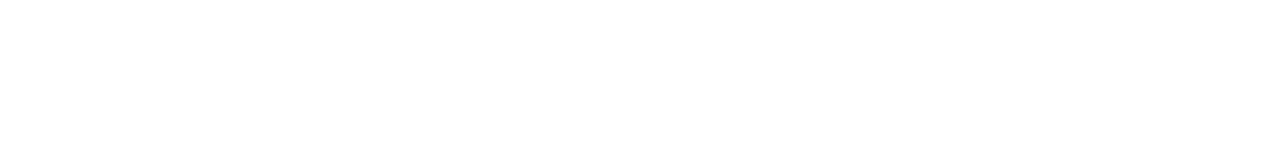
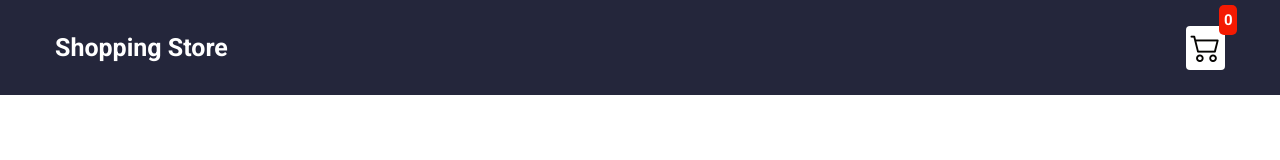
Before and after one commit to majidali129/Shopping-Cart-Project, a plain HTML site: page cart.html in a window 1280 px wide. Drawn offline with nearby package versions, Linux system fonts and the light colour scheme.

Commit message:
storage functionality done

```diff
--- a/cart.html
+++ b/cart.html
@@ -0,0 +1,27 @@
+<!DOCTYPE html>
+<html lang="en">
+<head>
+    <meta charset="UTF-8">
+    <meta http-equiv="X-UA-Compatible" content="IE=edge">
+    <meta name="viewport" content="width=device-width, initial-scale=1.0">
+    <link rel="stylesheet" href="https://cdn.jsdelivr.net/npm/bootstrap-icons@1.10.3/font/bootstrap-icons.css">
+    <title>Shopping Cart</title>
+    <script src="/src/cart.js" defer></script>
+    <link rel="stylesheet" href="/src/style.css">
+
+
+</head>
+<body>
+    <nav class="nav">
+        <div class="logo">
+            <a href="index.html">Shopping Store</a>
+        </div>
+        <div class="cart-status-section">
+            <div class="cart-icon">
+            <i class="bi bi-cart2 cart"></i>
+            </div>
+            <div class="cart-status" id="cart-status">0</div>
+        </div>
+    </nav>
+</body>
+</html>
--- a/src/cart.js
+++ b/src/cart.js
@@ -0,0 +1,7 @@
+let basket = JSON.parse(localStorage.getItem("data")) || []
+let sumValues = ()=>{
+    let totalItems = document.getElementById('cart-status');
+    totalItems.innerHTML =  basket.map((element)=>element.item).reduce((x , y)=> x + y,0)
+    // console.log(totalItems)
+}
+sumValues()  // to keep values updated after reload
--- a/src/style.css
+++ b/src/style.css
@@ -21,6 +21,9 @@ li{
 a{
     text-decoration: none;
     color: #fff;
+}
+i{
+    cursor: pointer;
 }
 
 /**
```
Also changed, not shown: index.html (+5 -2 lines), src/main.js (+7 -8 lines).
